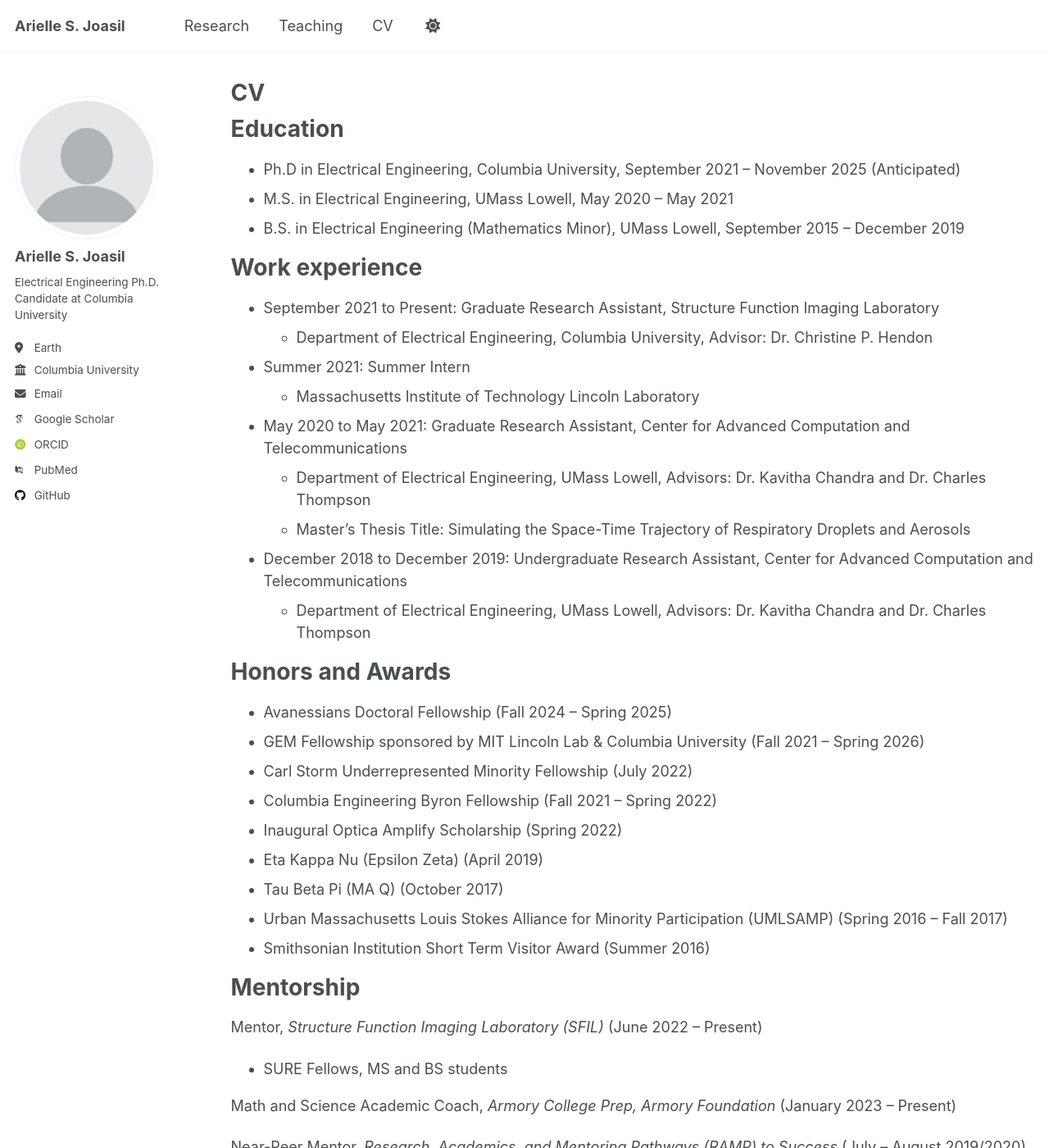
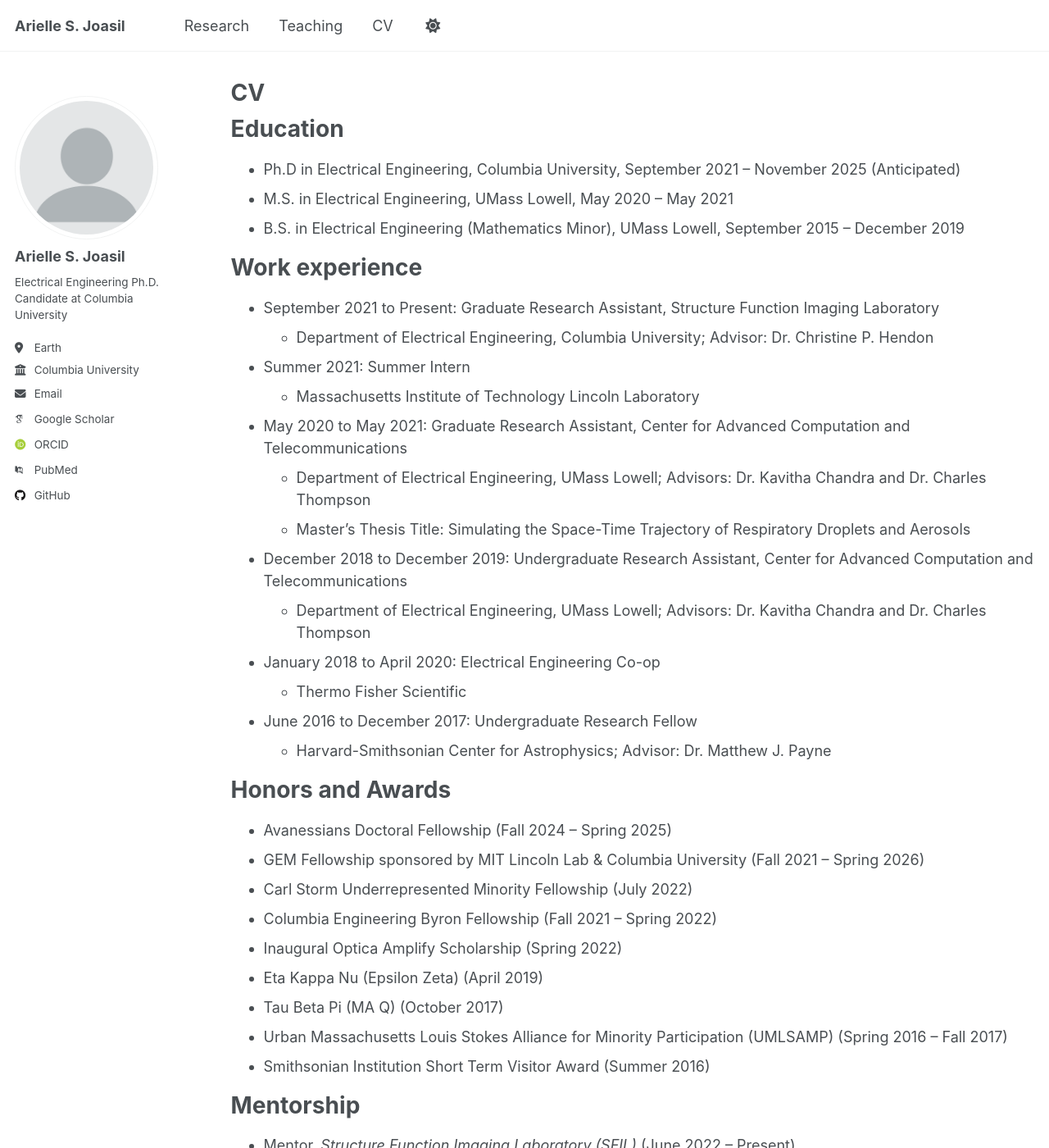
Before and after one commit to ari-jpg/ari-jpg.github.io, a Jekyll site: the page built from _pages/cv.md, in a window 1280 px wide and 1400 px high. Shown: the whole window at 82% size. Built offline with Jekyll 4.4.1, drawn with Linux system fonts in a browser that asks for light colours; some web fonts are replaced; some of the changed text lies outside the part shown.

Commit message:
Update cv.md

```diff
--- a/_pages/cv.md
+++ b/_pages/cv.md
@@ -19,18 +19,25 @@ Education
 Work experience
 ======
 * September 2021 to Present: Graduate Research Assistant, Structure Function Imaging Laboratory
-  * Department of Electrical Engineering, Columbia University, Advisor: Dr. Christine P. Hendon
+  * Department of Electrical Engineering, Columbia University; Advisor: Dr. Christine P. Hendon
 
 * Summer 2021: Summer Intern
   * Massachusetts Institute of Technology Lincoln Laboratory
 
-
 * May 2020 to May 2021: Graduate Research Assistant, Center for Advanced Computation and Telecommunications
-  * Department of Electrical Engineering, UMass Lowell, Advisors: Dr. Kavitha Chandra and Dr. Charles Thompson
+  * Department of Electrical Engineering, UMass Lowell; Advisors: Dr. Kavitha Chandra and Dr. Charles Thompson
   * Master's Thesis Title: Simulating the Space-Time Trajectory of Respiratory Droplets and Aerosols
 
 * December 2018 to December 2019: Undergraduate Research Assistant, Center for Advanced Computation and Telecommunications
-  * Department of Electrical Engineering, UMass Lowell, Advisors: Dr. Kavitha Chandra and Dr. Charles Thompson
+  * Department of Electrical Engineering, UMass Lowell; Advisors: Dr. Kavitha Chandra and Dr. Charles Thompson
+
+* January 2018 to April 2020: Electrical Engineering Co-op
+  * Thermo Fisher Scientific
+
+* June 2016 to December 2017: Undergraduate Research Fellow
+  * Harvard-Smithsonian Center for Astrophysics; Advisor: Dr. Matthew J. Payne
+
+
 
 Honors and Awards
 ======
@@ -46,30 +53,28 @@ Honors and Awards
 
 Mentorship
 =====
-Mentor, *Structure Function Imaging Laboratory (SFIL)* (June 2022 – Present)
-* SURE Fellows, MS and BS students
-
-Math and Science Academic Coach, *Armory College Prep, Armory Foundation* (January 2023 – Present)
-
-Near-Peer Mentor, *Research, Academics, and Mentoring Pathways (RAMP) to Success* (July – August 2019/2020)
-
-Peer Mentor, *Harvard-Smithsonian Center for Astrophysics*	(June – August 2017)
+* Mentor, *Structure Function Imaging Laboratory (SFIL)* (June 2022 – Present)
+  * SURE Fellows, MS and BS students
+* Math and Science Academic Coach, *Armory College Prep, Armory Foundation* (January 2023 – Present)
+* Near-Peer Mentor, *Research, Academics, and Mentoring Pathways (RAMP) to Success* (July – August 2019/2020)
+* Peer Mentor, *Harvard-Smithsonian Center for Astrophysics*	(June – August 2017)
 
 
 
 Research Overview
 ======
-[Research page][https://ari-jpg.github.io/research/]
+[Research page](https://ari-jpg.github.io/research/)
 
 Teaching
 ======
-[Teaching page][https://ari-jpg.github.io/teaching/]
+[Teaching page](https://ari-jpg.github.io/teaching/)
 
 
 Academic Service, Leadership, Outreach Experience, and Memberships
 ======
 **Academic Service**
-  *	Co-Chair, Optics and Photonics in Medicine and Biology, Gordon Research Seminar (2026) 			          *	Reviewer, Machine Learning: Science and Technology (IOPScience)
+  *	Co-Chair, Optics and Photonics in Medicine and Biology, Gordon Research Seminar (2026)
+  *	Reviewer, Machine Learning: Science and Technology (IOPScience)
 
 **Leadership**
   * Co-Social Chair, *GEEC, Columbia University* (January 2024 – December 2024)
@@ -78,11 +83,11 @@ Academic Service, Leadership, Outreach Experience, and Memberships
   * President, *HASA, UMass Lowell* (May 2016 – May 2019)
 
 **Outreach**
-National Society of Black Engineers SFIL Tour Guide, *Columbia University* (February 23, 2024)
-Young Women’s Leadership Institute SFIL Tour Guide, *Columbia University*	(July 27, 2023)
-EngAGE Student Panel, *Columbia Engineering* (April 2022)
-Alumni Panel, *UMass Lowell IEEE*	(October 2021)
-Focus Group Facilitator, *RAMP to Success, UMass Lowell* (July 2020 – November 2020)
+  * National Society of Black Engineers SFIL Tour Guide, *Columbia University* (February 23, 2024)
+  * Young Women’s Leadership Institute SFIL Tour Guide, *Columbia University*	(July 27, 2023)
+  * EngAGE Student Panel, *Columbia Engineering* (April 2022)
+  * Alumni Panel, *UMass Lowell IEEE*	(October 2021)
+  * Focus Group Facilitator, *RAMP to Success, UMass Lowell* (July 2020 – November 2020)
 
 **Memberships**
 Optica, SPIE, Tau Beta Pi (MA Q), IEEE Eta Kappa Nu, Urban Massachusetts Louis Stokes Alliance for Minority Participation (UMLSAMP), National Society of Black Engineers (NSBE)
```
